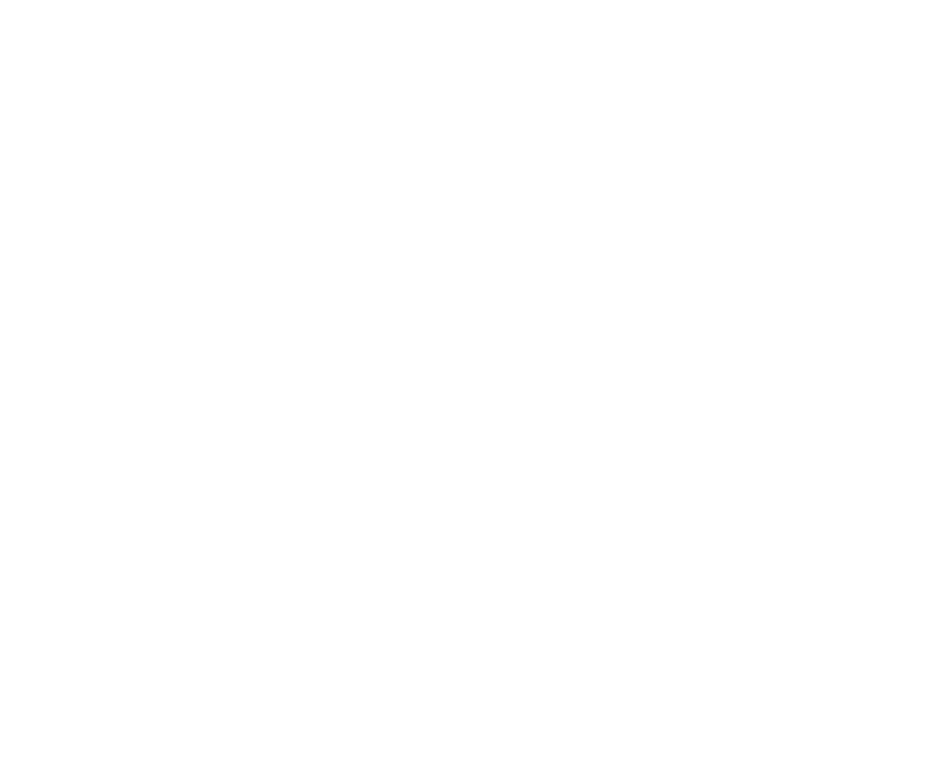
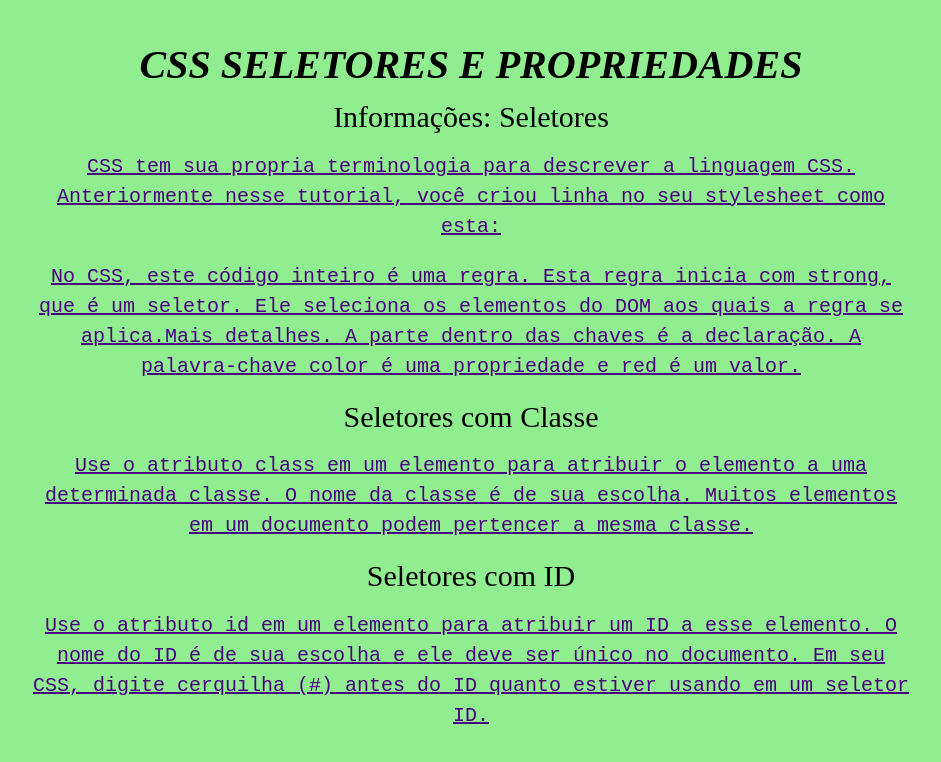
Before and after one commit to riquee/trybe, a plain HTML site: page exercises/BLOCO_3/dia_2/seletores.html in a window 1280 px wide. Shown: the whole page, without its empty margins (169-1110 px from the left). Drawn offline with Linux system fonts and the light colour scheme.

Commit message:
Fonts Styles

```diff
--- a/exercises/BLOCO_3/dia_2/seletores.html
+++ b/exercises/BLOCO_3/dia_2/seletores.html
@@ -4,13 +4,46 @@
     <meta charset="UTF-8">
     <meta http-equiv="X-UA-Compatible" content="IE=edge">
     <meta name="viewport" content="width=device-width, initial-scale=1.0">
-    <title>SELETORES E PROPRIEDADE CSS</title>
+    <title>CSS</title>
     <style>
 
+        body {
+            background-color: lightgreen;
+            margin-left: 200px;
+            margin-right: 200px;
+            margin-top: 50px;
+            font-size: 20px;
+            line-height: 30px;
+            text-align: center;
+        }
+        .text-style{
+
+            font-family: monospace;
+            font-size: 1em;
+            color: indigo;
+            text-decoration:  underline;
+        }
+
+        h1 {
+
+            font-style: italic;
+        }
+
+        h2 {
+            font-weight:lighter;
+            line-height: 20px;
+        }
 
     </style>
 </head>
 <body>
-
+    <h1>CSS SELETORES E PROPRIEDADES</h1>
+    <h2>Informações: Seletores</h2>
+    <p class="text-style">CSS tem sua propria terminologia para descrever a linguagem CSS. Anteriormente nesse tutorial, você criou linha no seu stylesheet como esta:</p>
+    <p class="text-style">No CSS, este código inteiro é uma regra. Esta regra inicia com strong, que é um seletor. Ele seleciona os elementos do DOM aos quais a regra se aplica.Mais detalhes. A parte dentro das chaves é a declaração. A palavra-chave color é uma propriedade e red é um valor.</p>
+    <h2>Seletores com Classe</h2>
+    <p class="text-style">Use o atributo class em um elemento para atribuir o elemento a uma determinada classe. O nome da classe é de sua escolha. Muitos elementos em um documento podem pertencer a mesma classe.</p>
+    <h2>Seletores com ID</h2>
+    <p class="text-style">Use o atributo id em um elemento para atribuir um ID a esse elemento. O nome do ID é de sua escolha e ele deve ser único no documento. Em seu CSS, digite cerquilha (#) antes do ID quanto estiver usando em um seletor ID.</p>
 </body>
 </html>
```
